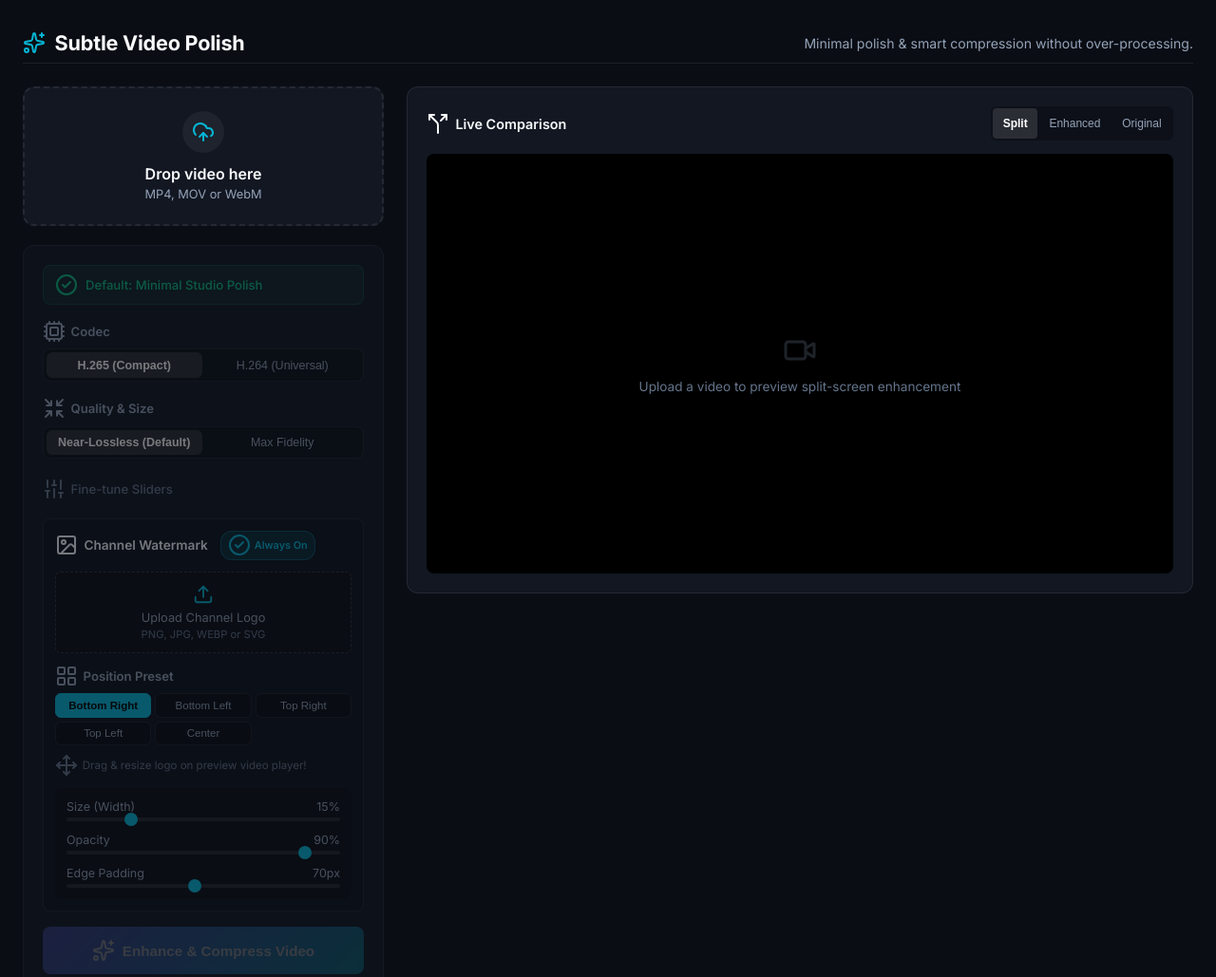
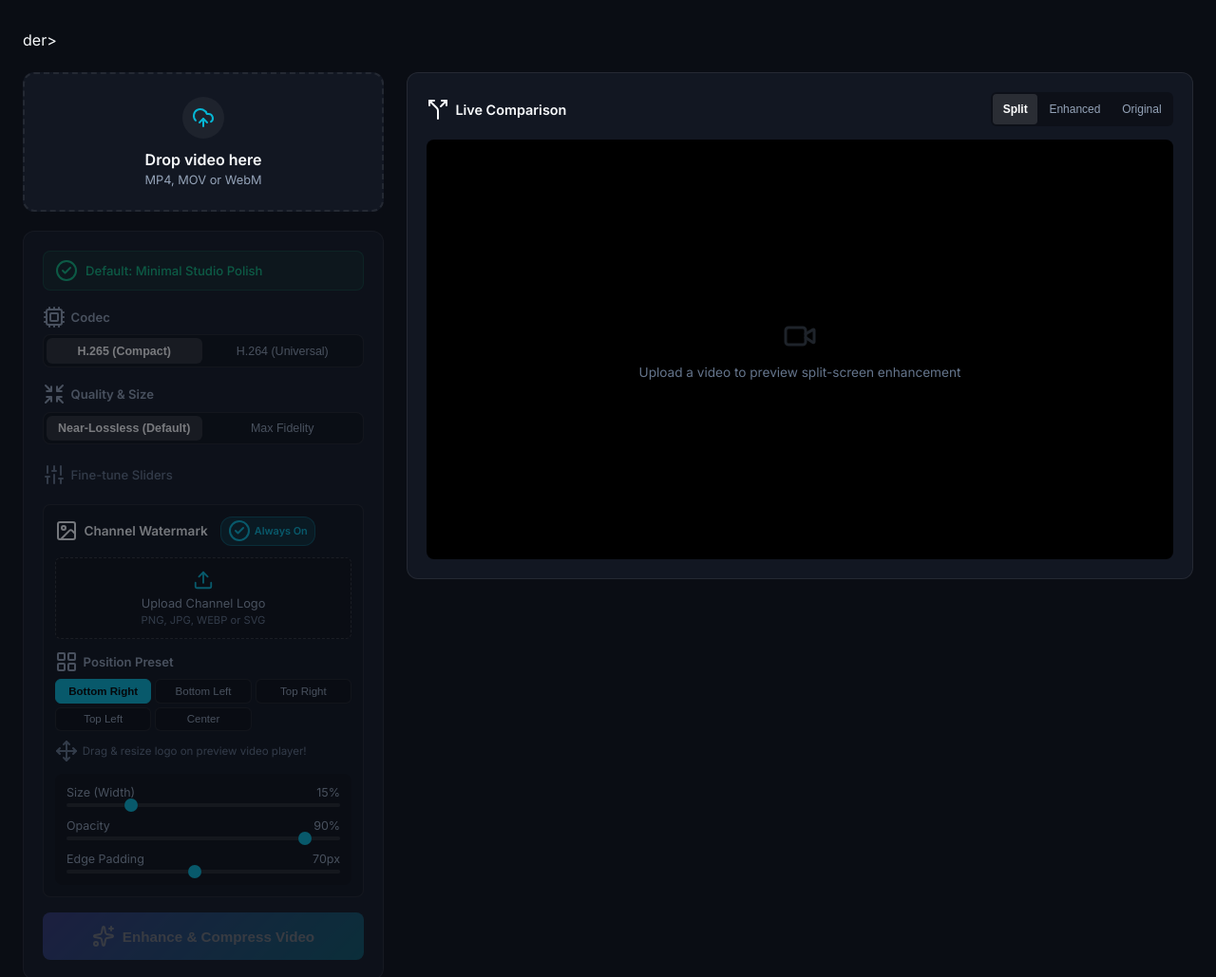
Before and after one commit to hihumanzone/video-enhancer, a website: page public/index.html in a window 1280 px wide. Shown: the top 1029 px of the page at 95% size. Drawn offline with nearby package versions, Linux system fonts and the light colour scheme.

Commit message:
Remove top website branding header

```diff
--- a/public/index.html
+++ b/public/index.html
@@ -17,13 +17,7 @@
   <div class="app-wrapper">
 
     <!-- Header -->
-    <header class="header">
-      <div class="brand">
-        <i data-lucide="sparkles" class="brand-icon"></i>
-        <h1>Subtle Video Polish</h1>
-      </div>
-      <p class="subtitle">Minimal polish &amp; smart compression without over-processing.</p>
-    </header>
+der>
 
     <!-- Main Studio View -->
     <main class="studio-grid">
```
